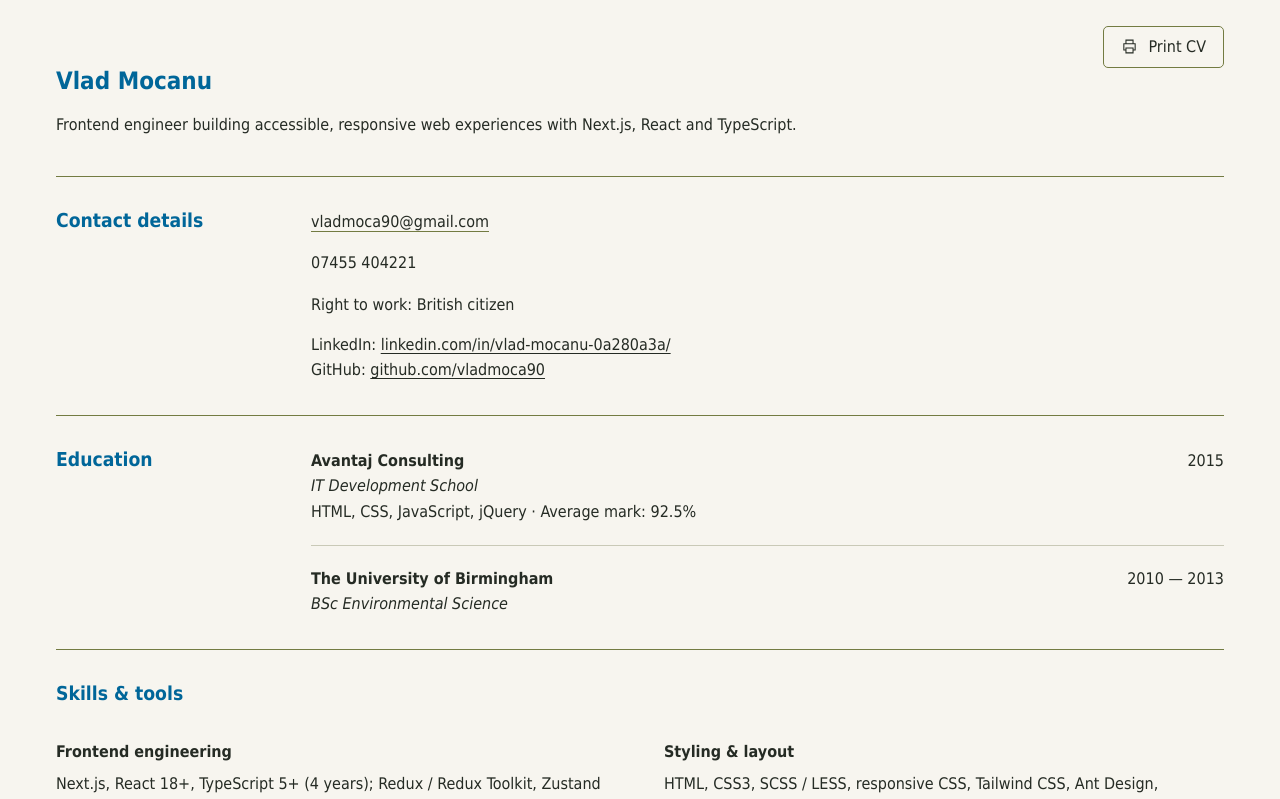
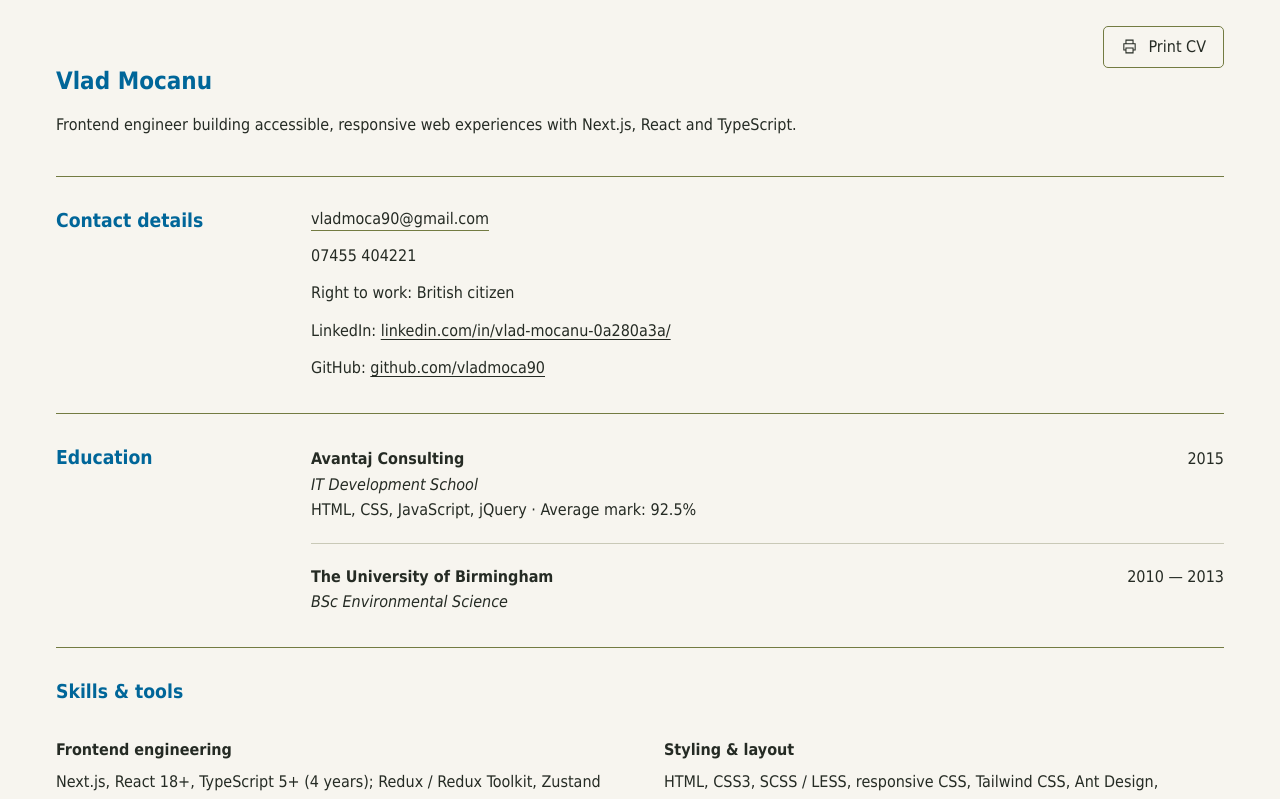
Before and after one commit to vladmoca90/Storybook-NextJS, a Next.js app: page /cv in a window 1280 px wide. Shown: the top 799 px of the page. Built offline with nearby package versions, Linux system fonts and the light colour scheme.

Commit message:
Added equal gap between rosw in the Contact details section

```diff
--- a/app/cv/page.tsx
+++ b/app/cv/page.tsx
@@ -38,18 +38,18 @@ export default function CVPage() {
           aria-labelledby="contact-title"
         >
           <h2 id="contact-title">Contact details</h2>
-          <div>
+          <div className="flex flex-col items-start gap-3">
             <a className="cv-email border-b-[0.0625rem]" href="mailto:vladmoca90@gmail.com">
               vladmoca90@gmail.com
             </a>
             <a
-              className="cv-phone my-4 block print:my-2"
+              className="cv-phone block"
               href="tel:+447455404221"
             >
               07455 404221
             </a>
             <p>Right to work: British citizen</p>
-            <div className="cv-contact-social mt-[0.875rem]">
+            <div className="cv-contact-social">
               LinkedIn:{" "}
               <a
                 href="https://www.linkedin.com/in/vlad-mocanu-0a280a3a/"
@@ -58,7 +58,8 @@ export default function CVPage() {
               >
                 linkedin.com/in/vlad-mocanu-0a280a3a/
               </a>
-              <br />
+            </div>
+            <div className="cv-contact-social">
               GitHub:{" "}
               <a
                 href="https://github.com/vladmoca90"
```
